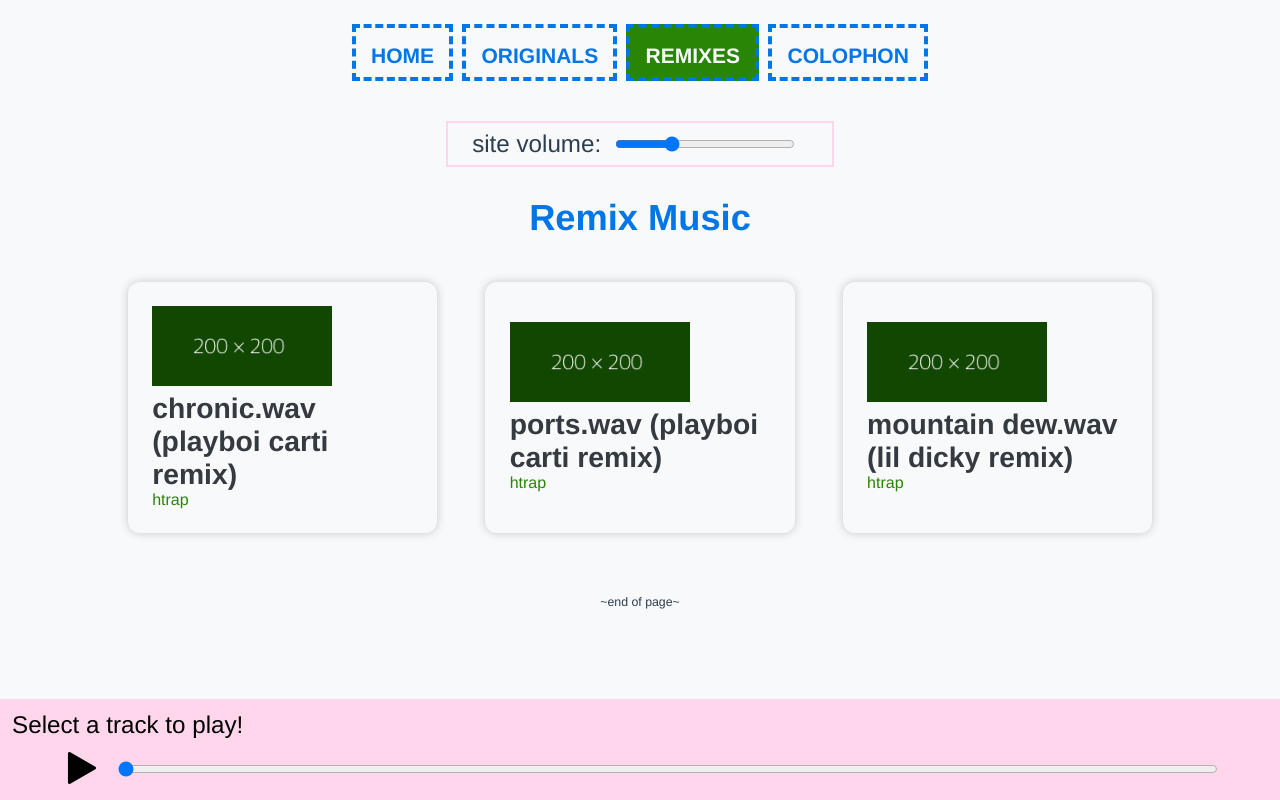
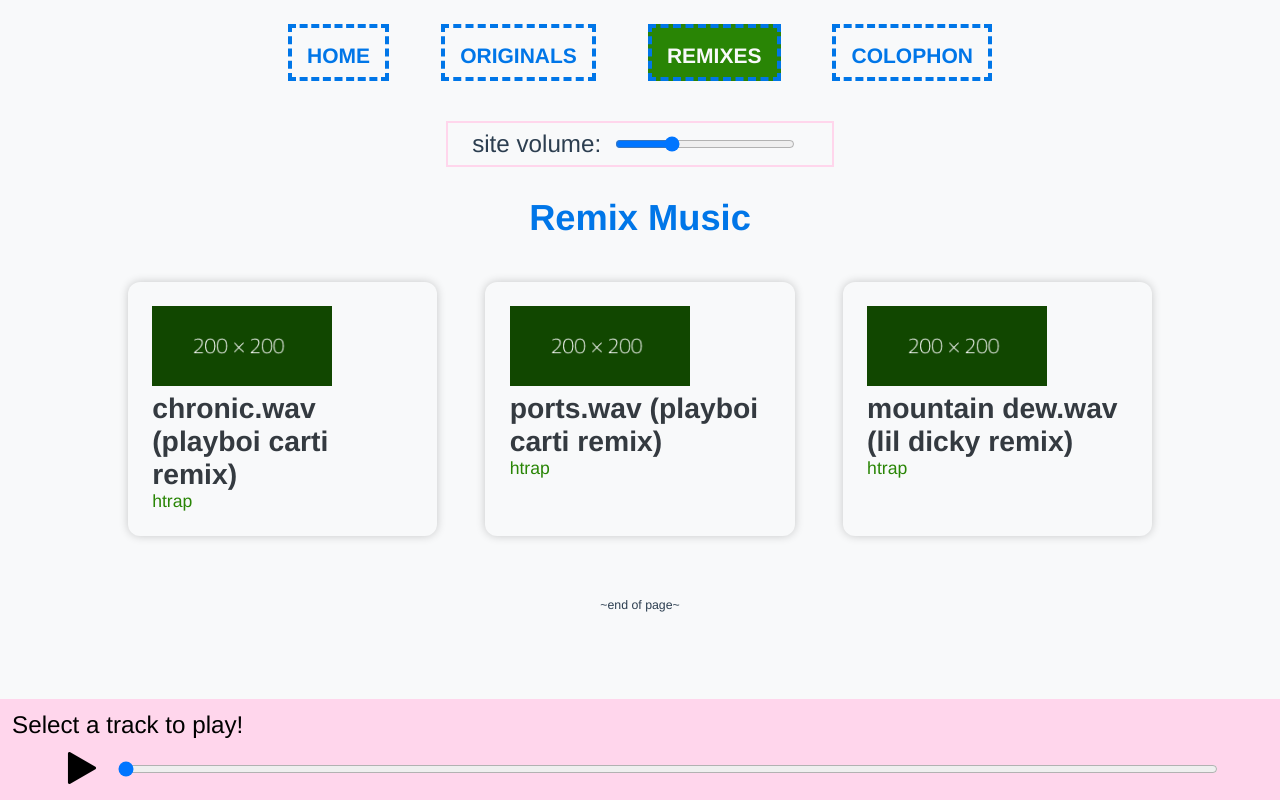
Before and after one commit to partheus/music, a Vue app: page /remixes in a window 1280 px wide. Built offline with nearby package versions, Linux system fonts and the light colour scheme.

Commit message:
Update base styles

```diff
--- a/src/assets/scss/_base.scss
+++ b/src/assets/scss/_base.scss
@@ -53,8 +53,9 @@ nav ul {
   margin: 1em auto 0;
   display: flex;
   flex-wrap: wrap;
-  justify-content: space-between;
   align-items: center;
+  justify-content: center;
+  column-gap: 1em;
   width: 100%;
 
   a {
@@ -86,7 +87,8 @@ nav ul {
   }
 
   @media (min-width: 768px) {
-    max-width: 45vw;
+    max-width: 55vw;
+    justify-content: space-between;
   }
 }
 
@@ -120,8 +122,9 @@ nav ul {
   }
 
   li {
-    margin: 0.5em 0;
+    margin: 0.5em auto;
     border-left: 7px solid $color--primary;
     padding: 0.25em 0.5em;
+    text-align: left;
   }
 }
--- a/src/assets/scss/_layout.scss
+++ b/src/assets/scss/_layout.scss
@@ -28,18 +28,18 @@
   .track-item {
     background: $color--light; // Adjust if you have a specific color or pattern in mind
     cursor: pointer;
-    transition: all 0.3s ease;
+    transition: all 0.5s ease;
     box-shadow: 0 0 10px rgba(0, 0, 0, 0.2);
     padding: 1em;
     border-radius: 0.5em;
     text-align: left;
     display: flex;
-    align-items: center;
-    min-height: 200px; // Adjust as needed
-    // Since we're using grid, we don't need margin-bottom for the items
+    align-items: flex-start;
+    min-height: fit-content;
 
     &:hover {
-      box-shadow: 0 0 10px rgba(0, 0, 0, 0.5);
+      box-shadow: 0 0 11px rgba(0, 0, 0, 0.5);
+      transition: all 0.5s ease;
     }
   }
 
@@ -65,7 +65,7 @@
 
     p {
       color: $color--secondary; // Enforce a consistent color for the artist name
-      font-size: 1rem; // Keep the font size consistent
+      font-size: 1.1rem; // Keep the font size consistent
     }
   }
 }
```
